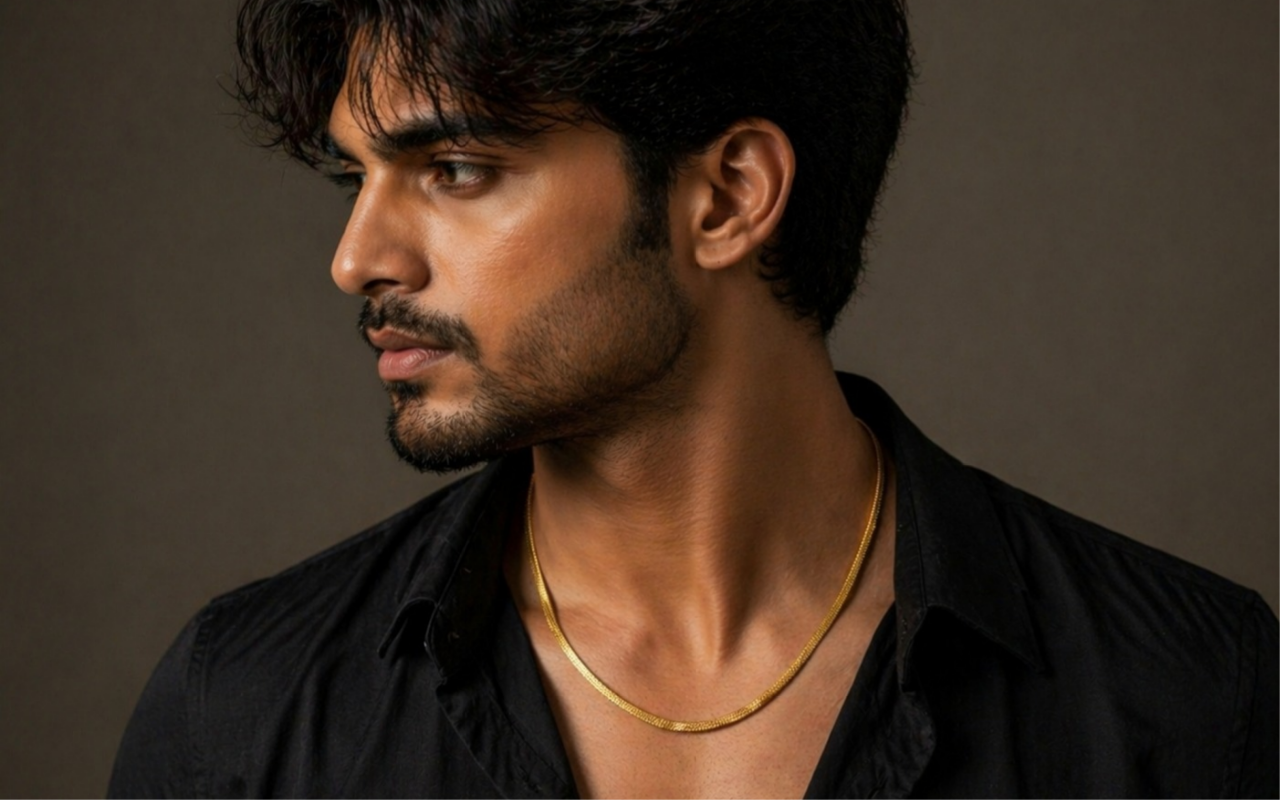
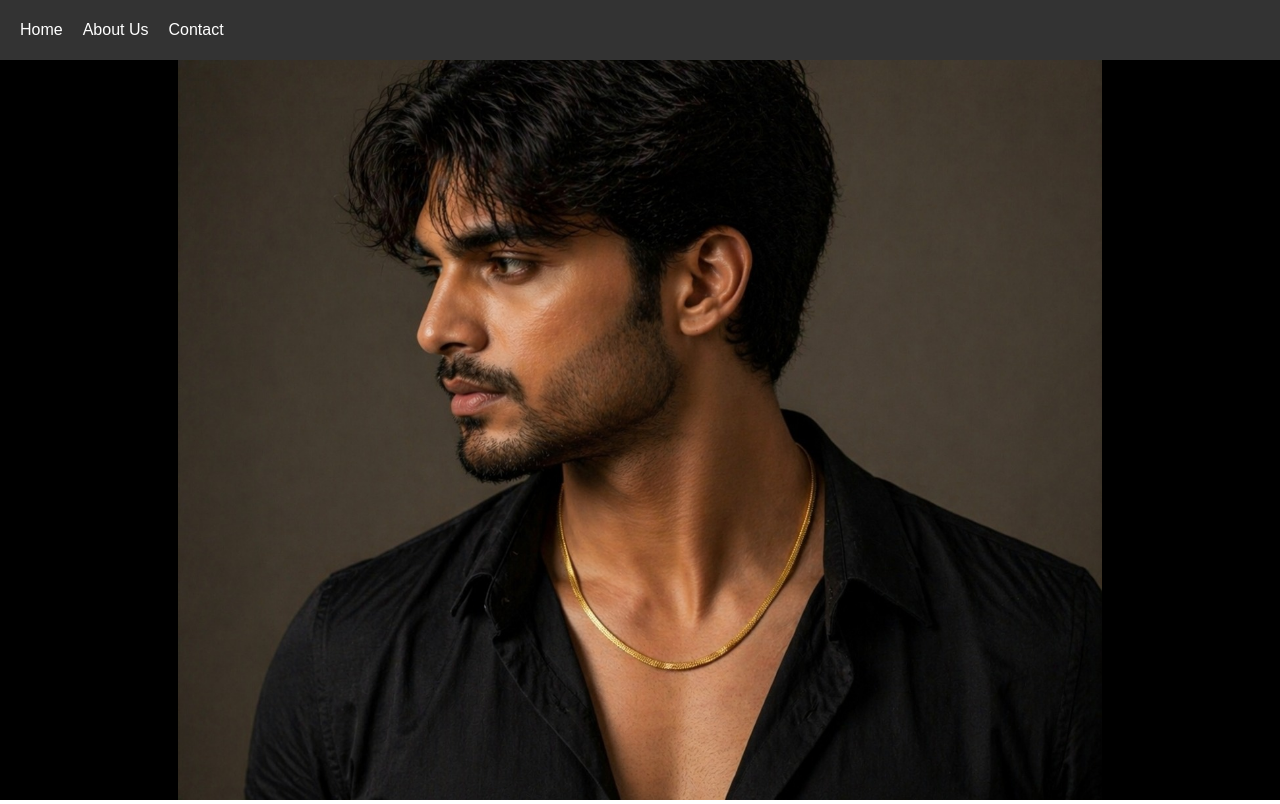
Before and after one commit to PervezAlam91/temptation-trends, a plain HTML site: page index.html in a window 1280 px wide. Drawn offline with Linux system fonts and the light colour scheme.

Commit message:
Update index.html

```diff
--- a/index.html
+++ b/index.html
@@ -1,16 +1,38 @@
 <!DOCTYPE html>
 <html>
 <head>
-    <title>Auto Image Slider</title>
+    <title>Slider with Header</title>
     <style>
         body {
             margin: 0;
-            overflow: hidden;
+            font-family: Arial, sans-serif;
         }
 
+        /* Header Menu */
+        .header {
+            position: fixed;
+            top: 0;
+            width: 100%;
+            height: 60px;
+            background: #333;
+            color: white;
+            display: flex;
+            align-items: center;
+            padding-left: 20px;
+            z-index: 1000;
+        }
+
+        .header a {
+            color: white;
+            margin-right: 20px;
+            text-decoration: none;
+        }
+
+        /* Slider below header */
         .slider {
+            margin-top: 60px; /* push below header */
             width: 100%;
-            height: 100vh;
+            height: calc(100vh - 60px); /* full screen minus header */
             position: relative;
         }
 
@@ -25,10 +47,11 @@
         .slide img {
             width: 100%;
             height: 100%;
-            object-fit: cover;
+            object-fit: contain; /* IMPORTANT: shows full image */
+            background: black;   /* optional: fills empty space */
         }
 
-        /* Delay for each image */
+        /* Animation delays */
         .slide:nth-child(1) { animation-delay: 0s; }
         .slide:nth-child(2) { animation-delay: 5s; }
         .slide:nth-child(3) { animation-delay: 10s; }
@@ -52,6 +75,14 @@
 
 <body>
 
+<!-- Header -->
+<div class="header">
+    <a href="#">Home</a>
+    <a href="#">About Us</a>
+    <a href="#">Contact</a>
+</div>
+
+<!-- Slider -->
 <div class="slider">
     <div class="slide"><img src="img1.jpg"></div>
     <div class="slide"><img src="img2.jpg"></div>
```
